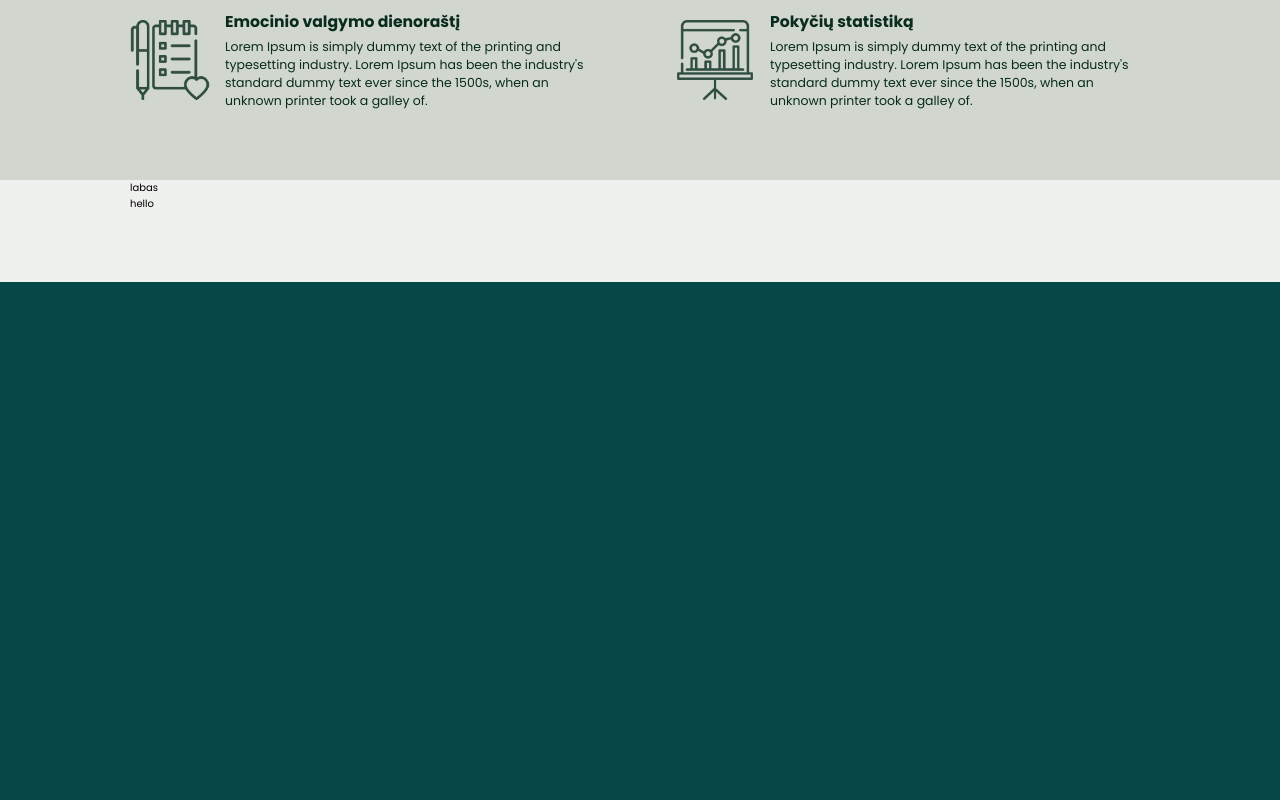
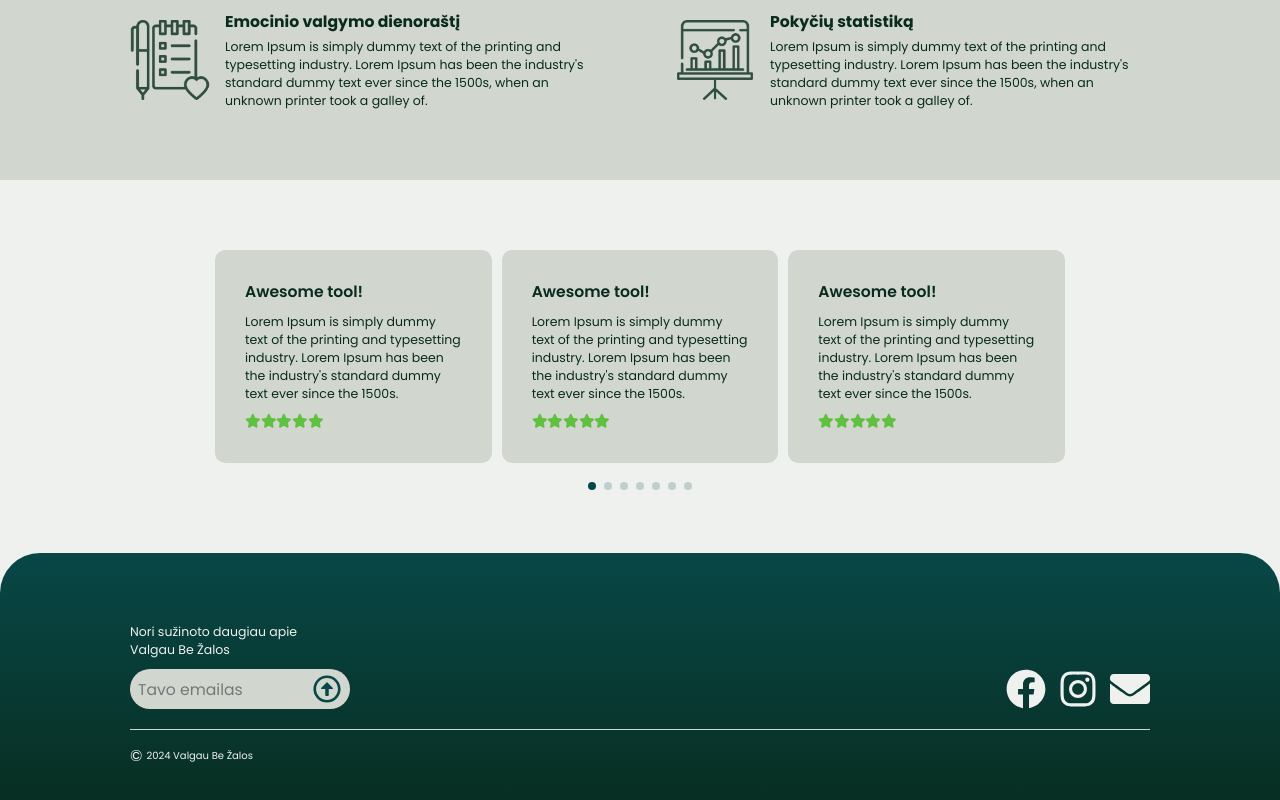
Before and after one commit to mikas1213/bezalos_frontend, a React (Vite) app: page / in a window 1280 px wide. Shown: the part 1595-2395 px from the top of the page. Before the commit the page ends 1947 px from the top, so only its background shows below. Built offline with nearby package versions, Linux system fonts and the light colour scheme.

Commit message:
Homepage - benefits, footer sections

```diff
--- a/src/components/homepage/BenefitsSection.jsx
+++ b/src/components/homepage/BenefitsSection.jsx
@@ -23,7 +23,7 @@ const BenefitsSection = () => {
 
     const text = 'Lorem Ipsum is simply dummy text of the printing and typesetting industry. Lorem Ipsum has been the industry\'s standard dummy text ever since the 1500s, when an unknown printer took a galley of.';
     return (
-        <section className={`${styles.benefitsSection} section--hiddenn`}>
+        <section className={`${styles.benefitsSection} section--hidden`}>
 
             <div className={styles.benefitsContainer}>
                 <div className={styles.benefitTitle}>Dirbant kartu tavęs laukia</div>
--- /dev/null
+++ b/src/components/homepage/FooterSection.jsx
@@ -0,0 +1,50 @@
+import styles from './FooterSection.module.css';
+
+import { useState } from 'react';
+import { FaRegArrowAltCircleUp, FaArrowAltCircleUp, /*FaHeart,*/ FaFacebook, FaInstagram, FaEnvelope } from "react-icons/fa";
+// import { BiHeartCircle } from "react-icons/bi";
+
+const FooterSection = () => {
+
+    const [isHover, setIsHovered] = useState(false);
+
+    return (
+        <footer className={styles.footerSection}>
+            <div className={styles.footerContainer}>
+                <div className={styles.footerTop}>
+                    <div className={styles.newsLetter}>
+                        <div className={styles.newsLetterTitle}>
+                            <p>Nori sužinoto daugiau apie</p>
+                            <p>Valgau Be Žalos</p>
+                        </div>
+                        <div className={styles.inputGroup}>
+                            <input type="text" placeholder='Tavo emailas'/>
+                            <div
+                                className={styles.iconContainer}
+                                onMouseEnter={() => setIsHovered(true)}
+                                onMouseLeave={() => setIsHovered(false)}
+                            >
+                                {isHover ?
+                                    <FaArrowAltCircleUp className={styles.icon} /> :
+                                    <FaRegArrowAltCircleUp className={styles.icon}
+                                />}
+                                {/* <FaHeart className={styles.iconHeart}/> */}
+                            </div>
+                        </div>
+                    </div>
+                    <div className={styles.social}>
+                        <FaFacebook className={styles.icon} />
+                        <FaInstagram className={styles.icon} />
+                        <FaEnvelope className={styles.icon} />
+                    </div>
+                </div>
+                <div className={styles.footerDivider}></div>
+                <div className={styles.footerBottom}>
+                    <span>&copy;</span> 2024 Valgau Be Žalos
+                </div>
+            </div>
+        </footer>
+    );
+};
+
+export default FooterSection;
--- /dev/null
+++ b/src/components/homepage/FooterSection.module.css
@@ -0,0 +1,100 @@
+.footerSection {
+    width: 100%;
+    background-image: linear-gradient(180deg, var(--color-bgr-top), var(--color-bgr-bottom));
+    color: var(--color-text-light);
+    border-top-left-radius: 4rem;
+    border-top-right-radius: 4rem;
+}
+
+.footerContainer {
+    padding-top: 7rem;
+    max-width: var(--content-width);
+    margin: 0 auto;
+}
+.footerTop {
+    display: flex;
+    justify-content: space-between;
+    align-items: end;
+}
+
+.newsLetter {
+    display: flex;
+    flex-direction: column;
+    gap: 1rem;
+}
+.newsLetterTitle {
+    color: var(--color-text-light);
+    font-size: var(--font-size-h6);
+
+}
+
+.inputGroup {
+    display: inline-block;
+    position: relative;
+}
+
+.inputGroup input {
+    /* position: relative; */
+    outline: none;
+    border: none;
+    width: 220px;
+    height: 40px;
+    font-size: var(--font-size-h5);
+    color: var(--color-bgr-top);
+    /* border: 4px solid var(--color-bgr; */
+    background-color: var(--color-bgr-card);
+    border-radius: 100px;
+    padding: 5px 8px;
+}
+
+.inputGroup input::placeholder {
+    color: #777;
+}
+
+.icon {
+    cursor: pointer
+}
+
+.iconContainer {
+    position: absolute;
+    display: flex;
+    top: 50%;
+    right: 4%;
+    transform: translateY(-50%);
+}
+
+
+.iconContainer .icon {
+    color: var(--color-bgr-top);
+    font-size: 2.8rem;
+}
+
+.social {
+    display: flex;
+    gap: 1.2rem;
+}
+
+.social .icon {
+    font-size: 4rem;
+}
+
+.iconHeart {
+    font-size: 20px;
+    color: var(--color-btn-secondary);
+}
+
+.footerDivider {
+    border-bottom: 0.5px solid var(--color-bgr-card);
+    margin: 2.0rem 0 1.4rem 0;
+}
+
+.footerBottom {
+    display: flex;
+    gap: 0.4rem;
+    align-items: center;
+    padding-bottom: 7rem;
+}
+
+.footerBottom span {
+    font-size: var(--font-size-h5);
+}
--- a/src/components/homepage/TestimonialSection.jsx
+++ b/src/components/homepage/TestimonialSection.jsx
@@ -1,20 +1,88 @@
 import styles from "./TestimonialSection.module.css";
 
+import "swiper/css";
+import "swiper/css/pagination";
+import 'swiper/css/navigation';
+
+import { FaStar } from "react-icons/fa6";
+
+// import React, { useRef, useState } from "react";
+import { Swiper, SwiperSlide } from "swiper/react";
+
+const text = 'Lorem Ipsum is simply dummy text of the printing and typesetting industry. Lorem Ipsum has been the industry\'s standard dummy text ever since the 1500s.';
 const TestimonialCard = ({title, text}) => {
     return (
-        <div className="testimonialItem">
-            <div className="title">{title}</div>
-            <div className="text">{text}</div>
+        <div className={styles.testimonialCard}>
+            <div className={styles.title}>{title}</div>
+            <div className={styles.text}>{text}</div>
+            <div className={styles.stars}>
+                {Array.from({length: 5}, (v, i) => <FaStar className={styles.icon} key={i}/>)}
+            </div>
         </div>
     );
 };
 
+import { Autoplay, Pagination, Navigation } from "swiper/modules";
 const TestimonialSection = () => {
 
     return (
-        <section className={`${styles.testimonialSection} section--hiddenn`}>
+        <section className={`${styles.testimonialSection} section--hidden`}>
             <div className={styles.testimonialContainer}>
-                <TestimonialCard title='labas' text='hello'/>
+                <Swiper
+                    slidesPerView={3}
+                    spaceBetween={10}
+                    loop={true}
+                    modules={[Autoplay, Navigation, Pagination]}
+                    className="mySwiper"
+                    navigation={false}
+                    pagination={{
+                        clickable: true,
+                    }}
+                    // autoplay={{
+                    //     delay: 2500,
+                    //     disableOnInteraction: false,
+                    // }}
+                // breakpoints={{
+                //     640: {
+                //         slidesPerView: 2,
+                //         spaceBetween: 20,
+                //     },
+                //     768: {
+                //         slidesPerView: 4,
+                //         spaceBetween: 40,
+                //     },
+                //     1024: {
+                //         slidesPerView: 5,
+                //         spaceBetween: 50,
+                //     },
+                // }}
+            >
+
+                <SwiperSlide>
+                    <TestimonialCard title='Awesome tool!' text={text}/>
+                </SwiperSlide>
+                <SwiperSlide>
+                    <TestimonialCard title='Awesome tool!' text={text}/>
+                    </SwiperSlide>
+                <SwiperSlide>
+                    <TestimonialCard title='Awesome tool!' text={text}/>
+                </SwiperSlide>
+                <SwiperSlide>
+                    <TestimonialCard title='Awesome tool!' text={text}/>
+                </SwiperSlide>
+                <SwiperSlide>
+                    <TestimonialCard title='Awesome tool!' text={text}/>
+                </SwiperSlide>
+                <SwiperSlide>
+                    <TestimonialCard title='Awesome tool!' text={text}/>
+                </SwiperSlide>
+                <SwiperSlide>
+                    <TestimonialCard title='Awesome tool!' text={text}/>
+                </SwiperSlide>
+
+
+
+            </Swiper>
             </div>
         </section>
     );
--- a/src/components/homepage/TestimonialSection.module.css
+++ b/src/components/homepage/TestimonialSection.module.css
@@ -1,12 +1,79 @@
 .testimonialSection {
     transition: transform 1s, opacity 1s;
-    margin-bottom: 7rem;
+    /* margin-top: 7rem; */
+    /* margin-bottom: 7rem; */
 }
 
 .testimonialContainer {
-    gap: 3rem;
+    display: flex;
+    gap: 2rem;
     align-items: center;
-    max-width: var(--content-width);
+    /* max-width: var(--content-width); */
+    max-width: 850px;
     margin: 0 auto;
-    padding-bottom: 7rem;
+    padding-top: 7rem;
+    padding-bottom: 5rem;
+
 }
+
+.testimonialCard {
+    display: flex;
+    flex-direction: column;
+    gap: 1rem;
+    border-radius: 1rem;
+    padding: 3rem 3rem 3rem 3rem;
+    background-color: var(--color-bgr-card);
+    /* box-shadow: rgba(149, 157, 165, 0.2) 0px 8px 24px; */
+}
+
+/* :global(.swiper-slide) { */
+    /* box-shadow: rgba(149, 157, 165, 0.2) 0px 8px 24px; */
+/* } */
+
+.title {
+    font-size: var(--font-size-h5);
+    font-weight: 600;
+    color: var(--color-text-dark);
+}
+.text {
+    color: var(--color-text-dark);
+    font-size: var(--font-size-h6);
+}
+
+.icon {
+    /* color: var(--color-star); */
+    color: var(--color-btn-secondary);
+    /* color: var(--color-bgr-top); */
+    font-size: var(--font-size-h5);
+}
+
+:global(.mySwiper .swiper-pagination .swiper-pagination-bullet) {
+    background-color: var(--color-bgr-top);
+}
+/*
+:global(.swiper-slide-active) .testimonialCard {
+    margin-left: 5rem;
+    overflow: hidden;
+}
+
+:global(.swiper-slide-next) {
+    padding: 0 20px;
+}
+
+
+:global(.swiper-slide-next) ~ div .testimonialCard {
+    margin-right: 5rem;
+}
+
+:global(.swiper-button-prev):after, :global(.swiper-button-next):after {
+    color: var(--color-bgr-card);
+} */
+
+:global(.swiper-wrapper) {
+    margin-bottom: 4rem;
+    padding: 0;
+}
+
+/* :global(.swiper-pagination) {
+    bottom: -20px !important;
+} */
--- a/src/index.css
+++ b/src/index.css
@@ -8,6 +8,7 @@
     --color-text-dark: #082b1d;
     --color-btn-primary: #7ed957;
     --color-btn-secondary: #60c040;
+    --color-star: #F3C127;
 
     /* Font sizes: */
     --font-size-big: 5.3rem;
@@ -42,6 +43,8 @@ html {
 
 body {
     background-color: var(--color-bgr-light);
+
+    /* margin-bottom:50px; */
 }
 
 nav {
--- a/src/pages/Homepage.jsx
+++ b/src/pages/Homepage.jsx
@@ -5,8 +5,10 @@ import AboutSection from "../components/homepage/AboutSection";
 import ExperienceSection from '../components/homepage/ExperienceSection';
 import BenefitsSection from "../components/homepage/BenefitsSection";
 import TestimonialSection from '../components/homepage/TestimonialSection';
+import FooterSection from "../components/homepage/FooterSection";
 
 import { useState, useRef, useEffect } from "react";
+
 
 const Homepage = () => {
 
@@ -15,6 +17,8 @@ const Homepage = () => {
 
     useEffect(() => {
         document.body.style.backgroundColor = "#084747";
+        // document.body.style.backgroundColor = '#082b1d';
+        // document.body.style.backgroundColor = 'linear-gradient(180deg, var(--color-bgr-top), var(--color-bgr-bottom))';
         document.title = "Be žalos";
         window.scrollTo(0, 0);
     }, []);
@@ -52,6 +56,7 @@ const Homepage = () => {
                 <AboutSection />
                 <BenefitsSection />
                 <TestimonialSection />
+                <FooterSection />
             </Main>
         </>
     );
```
